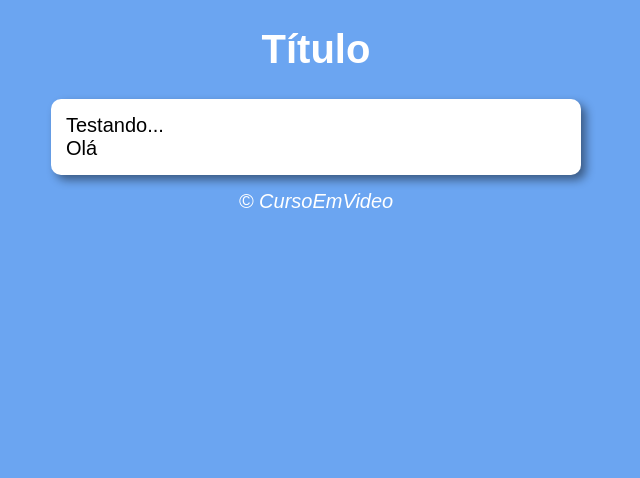
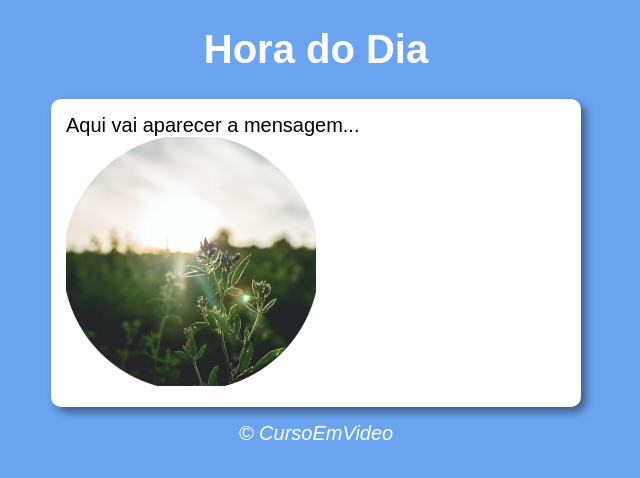
Before and after one commit to DaviRaeder/JavaScript, a plain HTML site: page aula12ex/ex014/modelo.html in a window 1280 px wide. Shown: the whole page, without its empty margins (324-964 px from the left). Drawn offline with Linux system fonts and the light colour scheme; files whose address does not match are found by name.

Commit message:
atualizei o html e javascript e coloquei as fotos no ex14

```diff
--- a/aula12ex/ex014/modelo.html
+++ b/aula12ex/ex014/modelo.html
@@ -4,21 +4,21 @@
     <meta charset="UTF-8">
     <meta http-equiv="X-UA-Compatible" content="IE=edge">
     <meta name="viewport" content="width=device-width, initial-scale=1.0">
-    <title>Modelo de Exercício</title>
+    <title>Hora do Dia</title>
     <link rel="stylesheet" href="style.css">
 </head>
 <body>
     <header>
-        <h1>Título</h1>
+        <h1>Hora do Dia</h1>
     </header>
 
     <section>
-         <div>
-             Testando...
+         <div id="msg">
+             Aqui vai aparecer a mensagem...
          </div>
 
-         <div>
-            Olá
+         <div id="foto">
+             <img id="imagem" src="fotomanha.png" alt="">
          </div>
     </section>
 
--- a/aula12ex/ex014/script.js
+++ /dev/null
@@ -1 +0,0 @@
-alert('Olá')
```
Also changed, not shown: aula12ex/ex014/fotomanha.png (renamed from aula12/fotomanha.png), aula12ex/ex014/fotonoite.png (renamed from aula12/fotonoite.png), aula12ex/ex014/fototarde.png (renamed from aula12/fototarde.png).
